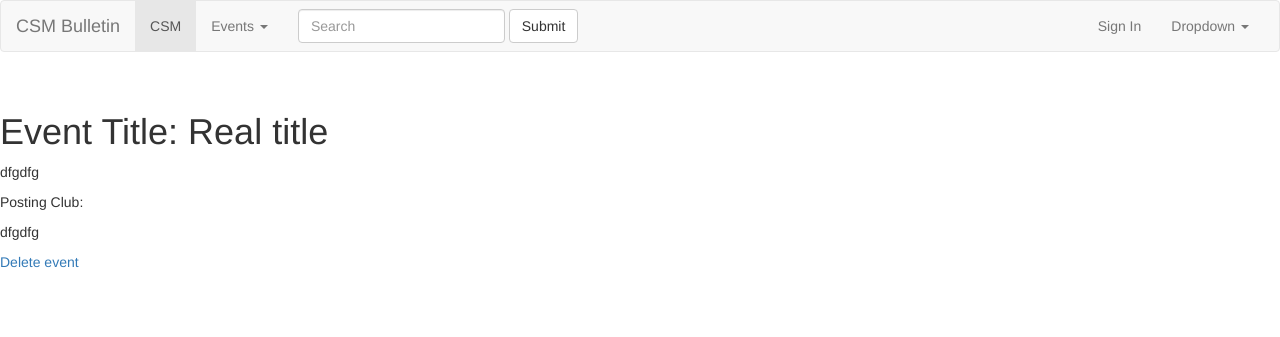
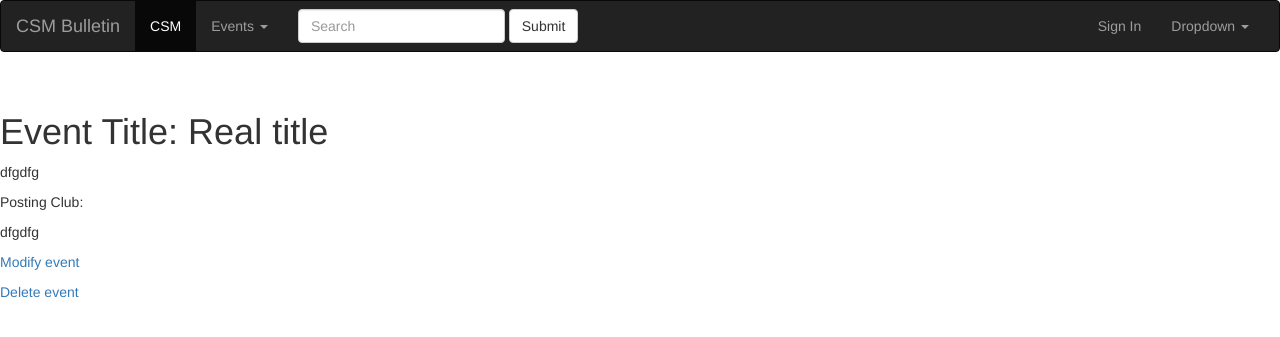
Before and after one commit to jmotamarry/Hackathon, a Django app: page /event/10/ in a window 1280 px wide. Shown: the top 337 px of the page. Run offline with Django 3.2, Linux system fonts and the light colour scheme; data comes from the database, SQL or seed files in the repository; both versions use the stored data as it was after the commit.

Commit message:
add change and delete

```diff
--- a/Hackathon/urls.py
+++ b/Hackathon/urls.py
@@ -17,13 +17,9 @@
 from django.urls import path, include
 
 from pages.views import home_view
-from events.views import event_detail_view, event_create_view, event_board_view, event_delete_view
 
 urlpatterns = [
+    path ('event/', include('events.urls')),
     path ('', home_view, name='home'),
-    path ('board/', event_board_view, name='board'),
-    path ('event/<int:id>/', event_detail_view, name='event'),              # re_path with .* allows event/ with anything after
-    path ('event/create/', event_create_view, name='event_create'),
-    path ('event/delete/<int:id>/', event_delete_view, name='event_delete'),
     path ('admin/', admin.site.urls),
 ]
--- a/events/models.py
+++ b/events/models.py
@@ -1,4 +1,5 @@
 from django.db import models
+from django.urls import reverse
 
 # Create your models here.
 
@@ -10,3 +11,6 @@
     start_time   = models.DateTimeField(blank=True, auto_now_add=True)
     end_time     = models.DateTimeField(blank=True, auto_now_add=True) # make end time not required
     posting_club = models.CharField(max_length=100)
+
+    def get_absolute_url(self):
+        return reverse('events:event', kwargs={'id': self.id})
--- a/events/templates/events/event_board.html
+++ b/events/templates/events/event_board.html
@@ -10,12 +10,12 @@
 </p>
 
 <ul>
-{% for event in events %}        <!--django template for loop-->
+{% for event in object_list %}        <!--django template for loop-->
     <!--{{ forloop.counter }} - Title: {{ event.title }}     What Iteration number - what list item-->
     {% if event.approved %}
     <div class="single-list-topics-content">
         <div class="single-list-topics-icon"><i class="flaticon-building"></i></div>
-        <h2><a href= "/event/{{ event.id }}">{{ event.title }}</a></h2>
+        <h2><a href= "{{ event.get_absolute_url }}">{{ event.title }}</a></h2>
         <p>{{ event.posting_club }}</p>
       </div>
     {% endif %}
--- a/events/templates/events/event_detail.html
+++ b/events/templates/events/event_detail.html
@@ -5,7 +5,12 @@
 <p>{% if object.description %}{{ object.description }}{% else %}Description coming soon{% endif %}</p>    <!--If description, show it, otherwise show coming soon-->
 <p>Posting Club:</p>
 <p>{{ object.posting_club }}</p>
+<p>
+    <a href="/event/update/{{ object.id }}">Modify event</a>
+</p>
+
 <a href="/event/delete/{{ object.id }}">Delete event</a>
 
 
+
 {% endblock %}
--- /dev/null
+++ b/events/urls.py
@@ -0,0 +1,17 @@
+from django.urls import path
+from .views import (
+    event_detail_view,
+    event_create_view,
+    event_board_view,
+    event_delete_view,
+    event_update_view
+)
+
+app_name = 'events'
+urlpatterns = [
+    path ('board/', event_board_view, name='board'),
+    path ('<int:id>/', event_detail_view, name='event'),
+    path ('create/', event_create_view, name='event_create'),
+    path ('delete/<int:id>/', event_delete_view, name='event_delete'),
+    path ('update/<int:id>/', event_update_view, name='event_update'),
+]
--- a/events/views.py
+++ b/events/views.py
@@ -1,4 +1,5 @@
 from django.shortcuts import render, get_object_or_404, redirect
+from django.http import HttpResponse
 
 from .forms import EventForm, RawEventForm
 from .models import Event
@@ -8,7 +9,7 @@
     obj = get_object_or_404(Event, id=id)
     if request.method == 'POST':
         obj.delete()                        # confirm the user wants to delete the object
-        return redirect('/board/')
+        return redirect('/event/board/')
     context = {
         'object': obj,
     }
@@ -22,20 +23,33 @@
         }
         return render(request, 'events/event_detail.html', context)
     else:
-        return render("<h1>This event has not been approved</h1>")
+        return HttpResponse("<h1>This event has not been approved</h1>")
 
 def event_board_view(request, *args, **kwargs):
     context = {
-        'events': Event.objects.all()
+        'object_list': Event.objects.all()
     }
     return render(request, 'events/event_board.html', context)
+
+
+def event_update_view(request, id=id):
+    obj = get_object_or_404(Event, id=id)
+    form = EventForm(request.POST or None, instance=obj)
+    if form.is_valid():
+        form.save()
+        return redirect('/event/board/')
+    context = {
+        'form': form
+    }
+    return render(request, 'events/event_create.html', context)
+
 
 def event_create_view(request):                                         # not working to authenticate user
     if request.user != 'AnonymousUser':                                 # tries to prevent someone not logged in from making an event
         form = EventForm(request.POST or None)
         if form.is_valid():
             form.save()
-            return redirect('/board/')                                  # redirect to board if the form is saved
+            return redirect('/event/board/')                                  # redirect to board if the form is saved
 
         context = {
             'form': form
--- a/templates/navbar.html
+++ b/templates/navbar.html
@@ -1,4 +1,4 @@
-<nav class="navbar navbar-default">
+<nav class="navbar navbar-inverse">
     <div class="container-fluid">
       <!-- Brand and toggle get grouped for better mobile display -->
       <div class="navbar-header">
@@ -8,7 +8,7 @@
           <span class="icon-bar"></span>
           <span class="icon-bar"></span>
         </button>
-        <a class="navbar-brand" href="/board/">CSM Bulletin</a>
+        <a class="navbar-brand" href="/event/board/">CSM Bulletin</a>
       </div>
 
       <!-- Collect the nav links, forms, and other content for toggling -->
@@ -19,8 +19,6 @@
             <a href="#" class="dropdown-toggle" data-toggle="dropdown" role="button" aria-haspopup="true" aria-expanded="false">Events <span class="caret"></span></a>
             <ul class="dropdown-menu">
               <li><a href="/event/create">Create Event</a></li>
-              <li role="separator" class="divider"></li>
-              <li><a href="#">Delete Event</a></li>
             </ul>
           </li>
         </ul>
@@ -31,7 +29,7 @@
           <button type="submit" class="btn btn-default">Submit</button>
         </form>
         <ul class="nav navbar-nav navbar-right">
-          <li><a href="#">Sign In</a></li>
+          <li><a href="#">Sign In</a></li>        <!--TODO: Add logins for users and admins-->
           <li class="dropdown">
             <a href="#" class="dropdown-toggle" data-toggle="dropdown" role="button" aria-haspopup="true" aria-expanded="false">Dropdown <span class="caret"></span></a>
             <ul class="dropdown-menu">
```
Also changed, not shown: db.sqlite3.
